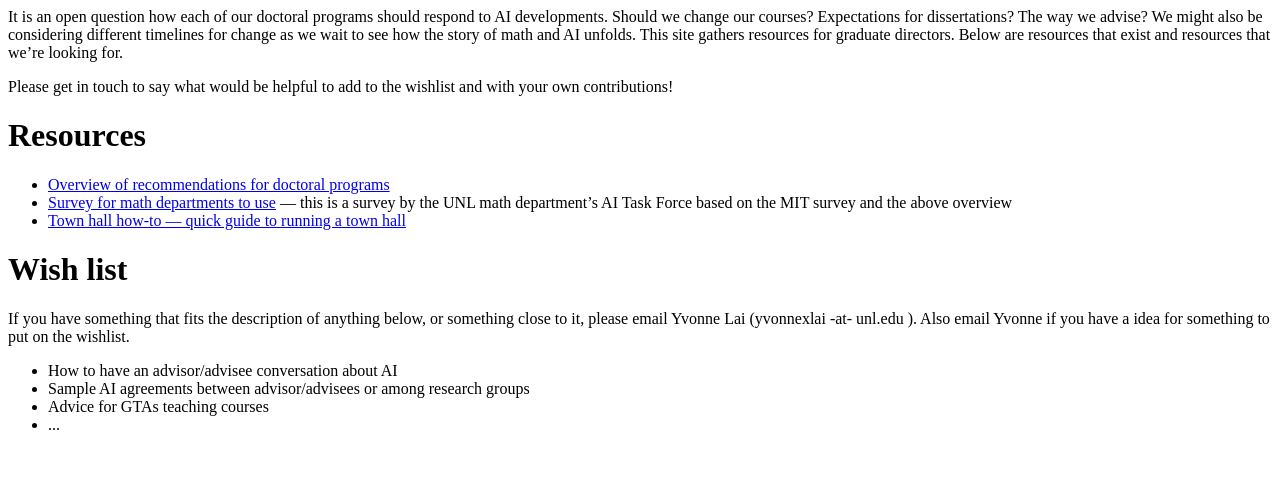
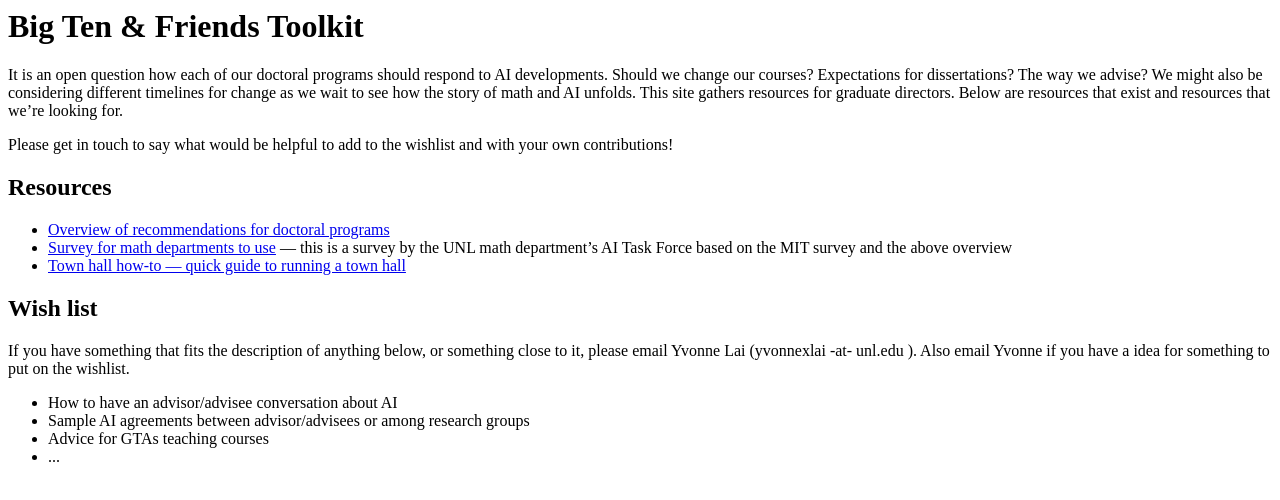
Before and after one commit to Big-Ten-Toolkit/Big-Ten-Toolkit.github.io, a plain HTML site: page index.html in a window 1280 px wide. Drawn offline with Linux system fonts and the light colour scheme.

Commit message:
Update index.html

```diff
--- a/index.html
+++ b/index.html
@@ -1,4 +1,4 @@
-<title>Big Ten & Friends Toolkit</title>
+<h1>Big Ten & Friends Toolkit</h1>
 <p>It is an open question how each of our doctoral programs should respond to AI developments.
   Should we change our courses? Expectations for dissertations? The way we advise?
   We might also be considering different timelines for change as we wait
@@ -6,7 +6,7 @@
   Below are resources that exist and resources that we’re looking for.</p>
 <p>Please get in touch to say what would be helpful to add to the wishlist and with your own contributions!</p>
 
-<h1>Resources</h1>
+<h2>Resources</h2>
 <ul>
 <li><a href="https://docs.google.com/document/d/1cmqOQh7V-7JhdDgt37FfngoppaRYJU5jqKE9J6CEV50/edit?usp=drive_link">Overview of recommendations for doctoral programs</a>
 </li>
@@ -18,7 +18,7 @@
 </li>
 </ul>
 
-<h1>Wish list</h1>
+<h2>Wish list</h2>
 
 If you have something that fits the description of anything below, or something close to it, please email Yvonne Lai (yvonnexlai -at- unl.edu ). Also email Yvonne if you have a idea for something to put on the wishlist.
 <ul>
```
